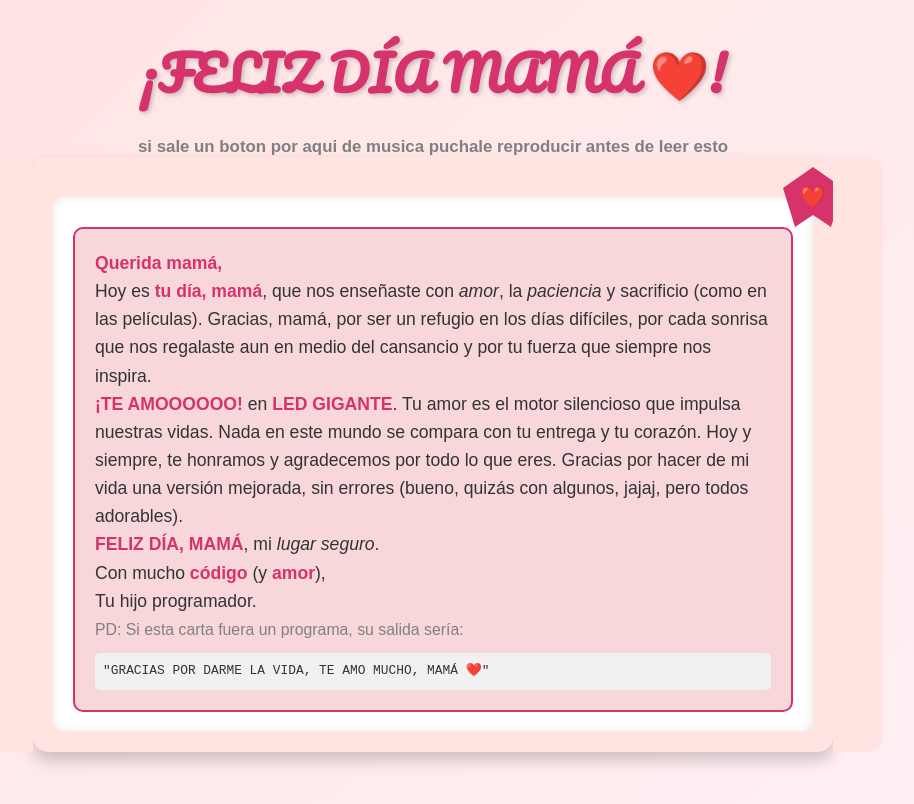
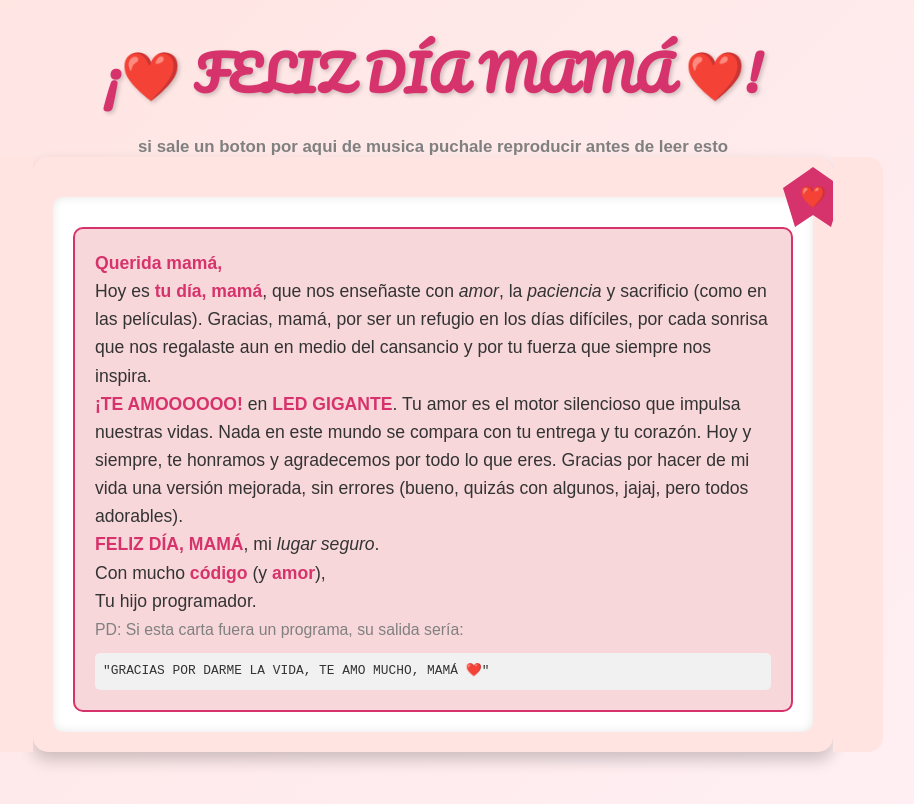
Before and after one commit to symavpn06/cartaparamimama, a plain HTML site: page index.html in a window 1280 px wide. Shown: the whole page, without its empty margins (207-1121 px from the left). Drawn offline with Linux system fonts and the light colour scheme.

Commit message:
Update index.html

```diff
--- a/index.html
+++ b/index.html
@@ -174,7 +174,7 @@
   </script>
 
 
-  <center><h1>¡FELIZ DÍA MAMÁ ❤️!</h1></center>
+  <center><h1>¡❤️ FELIZ DÍA MAMÁ ❤️!</h1></center>
 
   <h3><span>si sale un boton por aqui de musica puchale reproducir antes de leer esto </span></h3>
 
```
